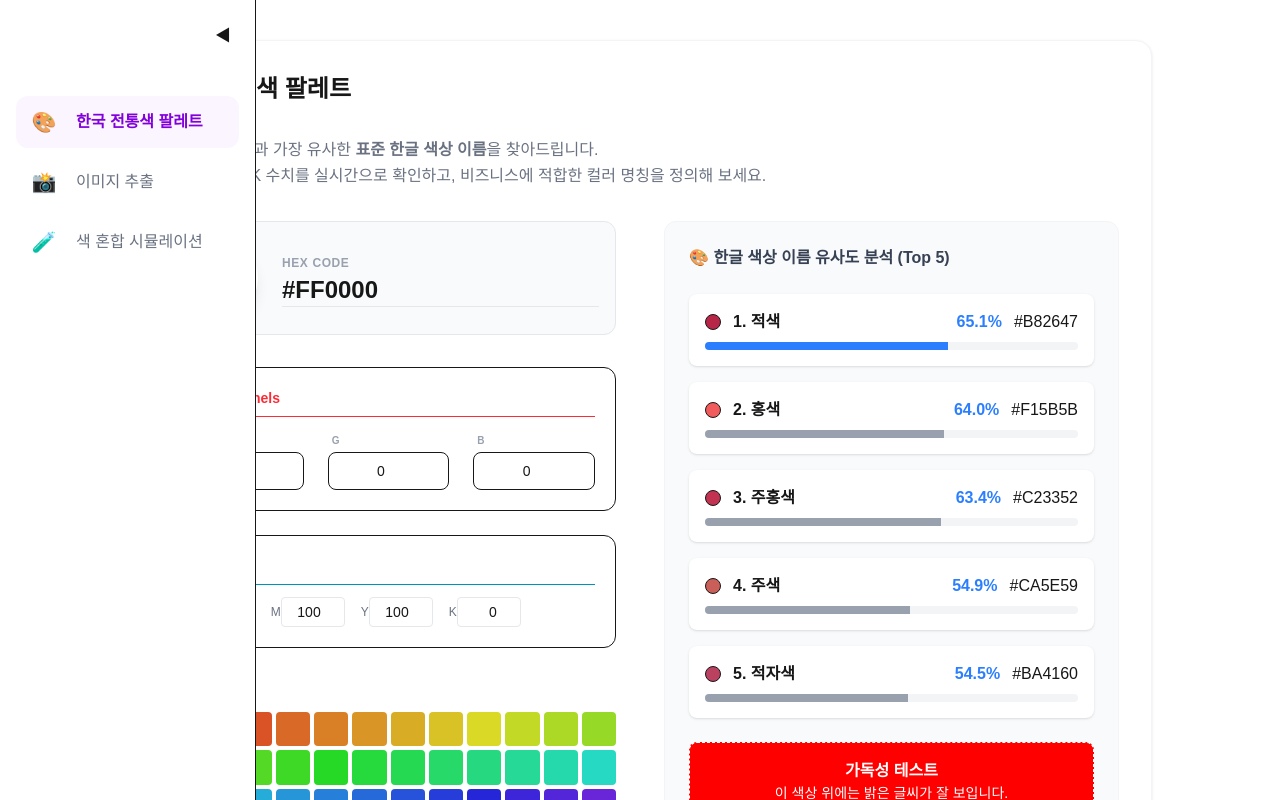
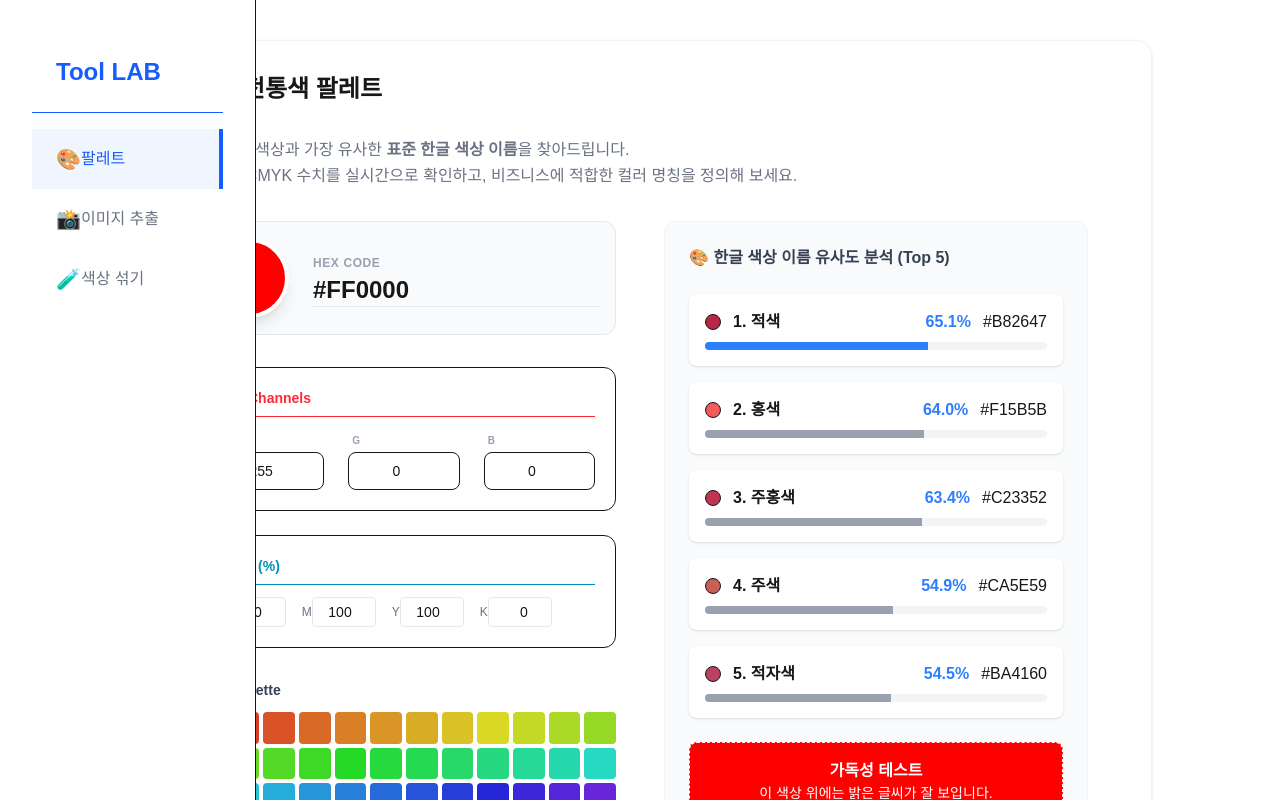
Before and after one commit to infancysulfur/mag_tool, a Next.js app: page / in a window 1280 px wide. Built offline with nearby package versions, Linux system fonts and the light colour scheme.

Commit message:
2nd complete

```diff
--- a/src/app/mixer/page.js
+++ b/src/app/mixer/page.js
@@ -31,7 +31,7 @@ export default function MixerPage() {
   }, [rows]);
 
   return (
-    <div className="max-w-6xl mx-auto">
+    <div className="max-w-4xl mx-auto">
       <h1 className="text-2xl font-bold mb-8 ">색 혼합 시뮬레이션</h1>
       <p className="text-gray-500 mb-8 leading-relaxed">
         여러 가지 색상을 원하는 비율로 혼합하여{" "}
--- a/src/app/page.js
+++ b/src/app/page.js
@@ -131,7 +131,7 @@ const handleHexChange = (value) => {
   }, [color.hex]);
 
   return (
-    <div className="max-w-6xl mx-auto">
+    <div className="max-w-4xl mx-auto">
       <h1 className="text-2xl font-bold mb-8 ">한국 전통색 팔레트</h1>
       <p className="text-gray-500 mb-8 leading-relaxed">
         선택하신 색상과 가장 유사한 <strong>표준 한글 색상 이름</strong>을
--- a/src/components/Sidebar.js
+++ b/src/components/Sidebar.js
@@ -4,68 +4,69 @@ import Link from 'next/link';
 import { usePathname } from 'next/navigation';
 
 export default function Navigation() {
-  const [isOpen, setIsOpen] = useState(false); // 모바일 서랍 상태
-  const [isExpanded, setIsExpanded] = useState(true); // PC 사이드바 확장 상태
+  const [isOpen, setIsOpen] = useState(false); // 모바일 전용 상태
   const pathname = usePathname();
 
   const menus = [
-    { name: '한국 전통색 팔레트', path: '/', icon: '🎨' },
+    { name: '팔레트', path: '/', icon: '🎨' },
     { name: '이미지 추출', path: '/extractor', icon: '📸' },
-    { name: '색 혼합 시뮬레이션', path: '/mixer', icon: '🧪' },
+    { name: '색상 섞기', path: '/mixer', icon: '🧪' },
   ];
 
   return (
     <>
-      {/* --- [모바일] 상단 헤더 & 햄버거 버튼 --- */}
+      {/* --- [모바일] 상단 헤더 --- */}
       <header className="md:hidden fixed top-0 left-0 w-full h-16 bg-white border-b z-50 flex items-center px-4 justify-between">
-        <button onClick={() => setIsOpen(!isOpen)} className="text-2xl p-2">
-          {isOpen ? '✕' : '☰'}
-        </button>
         <h1 className="font-bold text-gray-800">K-Color Lab</h1>
-        <div className="w-8"></div> {/* 밸런스용 빈 공간 */}
+        <button onClick={() => setIsOpen(true)} className="text-2xl p-2">☰</button>
       </header>
 
-      {/* --- [모바일] 오버레이 메뉴 (서랍장) --- */}
-      <div className={`md:hidden fixed inset-0 bg-black/50 z-40 transition-opacity ${isOpen ? 'opacity-100' : 'opacity-0 pointer-events-none'}`} onClick={() => setIsOpen(false)} />
-      <aside className={`md:hidden fixed left-0 top-0 h-full w-64 bg-white z-50 transition-transform duration-300 ${isOpen ? 'translate-x-0' : '-translate-x-full'}`}>
-        <nav className="p-6 space-y-4 pt-20">
+      {/* --- [모바일] 사이드바 서랍 (배경 & 메뉴) --- */}
+      {isOpen && (
+        <div className="md:hidden fixed inset-0 bg-black/50 z-[60]" onClick={() => setIsOpen(false)} />
+      )}
+      <aside className={`
+        md:hidden fixed right-0 top-0 h-full w-64 bg-white z-[70] transition-transform duration-300
+        ${isOpen ? 'translate-x-0' : 'translate-x-full'}
+      `}>
+        <div className="p-6 flex flex-col gap-6">
+          <button onClick={() => setIsOpen(false)} className="self-end text-xl">✕</button>
+          <nav className="flex flex-col gap-2">
+            {menus.map((menu) => (
+              <Link
+                key={menu.path}
+                href={menu.path}
+                onClick={() => setIsOpen(false)}
+                className={`p-4 rounded-xl flex items-center gap-3 ${pathname === menu.path ? 'bg-purple-50 text-purple-700 font-bold' : 'text-gray-600'}`}
+              >
+                <span>{menu.icon}</span> {menu.name}
+              </Link>
+            ))}
+          </nav>
+        </div>
+      </aside>
+
+      {/* --- [PC] 고정 사이드바 (처음 느낌 그대로) --- */}
+      <aside className="hidden md:flex fixed left-0 top-0 h-full w-64 bg-white border-r flex-col p-8 z-40">
+        <div className="p-6 text-2xl font-black text-blue-600 border-b">Tool LAB</div>
+        <nav className="flex-1 mt-4">
           {menus.map((menu) => (
-            <Link key={menu.path} href={menu.path} onClick={() => setIsOpen(false)} className={`flex items-center gap-4 p-4 rounded-xl ${pathname === menu.path ? 'bg-purple-50 text-purple-700' : ''}`}>
-              <span>{menu.icon}</span> {menu.name}
+            <Link
+              key={menu.path}
+              href={menu.path}
+              className={`flex items-center px-6 py-4 transition-colors ${
+                pathname === menu.path
+                ? 'bg-blue-50 text-blue-600 border-r-4 border-blue-600 font-bold'
+                : 'text-gray-500 hover:bg-gray-50'
+              }`}
+            >
+              <span className="text-xl">{menu.icon}</span>
+              <span className="font-medium">{menu.name}</span>
             </Link>
           ))}
         </nav>
       </aside>
 
-      {/* --- [PC] 확장/축소형 사이드바 --- */}
-      <aside className={`hidden md:flex fixed left-0 top-0 h-full bg-white border-r flex-col transition-all duration-300 z-40 ${isExpanded ? 'w-64' : 'w-20'}`}>
-        <div className="p-4 flex flex-col h-full">
-          {/* 확장/축소 버튼 */}
-          <button
-            onClick={() => setIsExpanded(!isExpanded)}
-            className="mb-10 self-end p-2 hover:bg-gray-100 rounded-lg transition-colors"
-          >
-            {isExpanded ? '◀' : '▶'}
-          </button>
-
-          <nav className="space-y-2">
-            {menus.map((menu) => (
-              <Link
-                key={menu.path}
-                href={menu.path}
-                className={`flex items-center gap-4 p-3 rounded-xl transition-all whitespace-nowrap overflow-hidden ${
-                  pathname === menu.path ? 'bg-purple-50 text-purple-700 font-bold' : 'text-gray-500 hover:bg-gray-50'
-                }`}
-              >
-                <span className="text-xl min-w-[32px] text-center">{menu.icon}</span>
-                <span className={`transition-opacity duration-300 ${isExpanded ? 'opacity-100' : 'opacity-0'}`}>
-                  {menu.name}
-                </span>
-              </Link>
-            ))}
-          </nav>
-        </div>
-      </aside>
     </>
   );
 }
```
